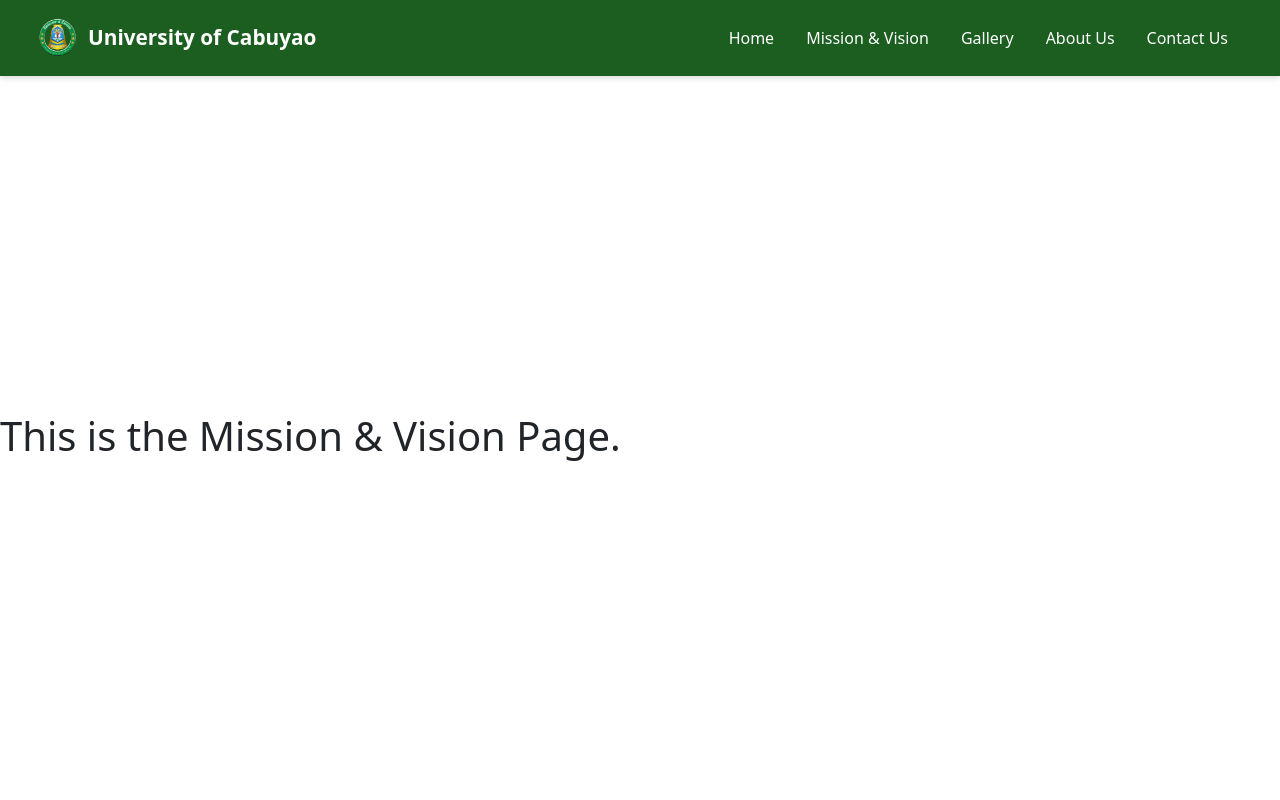
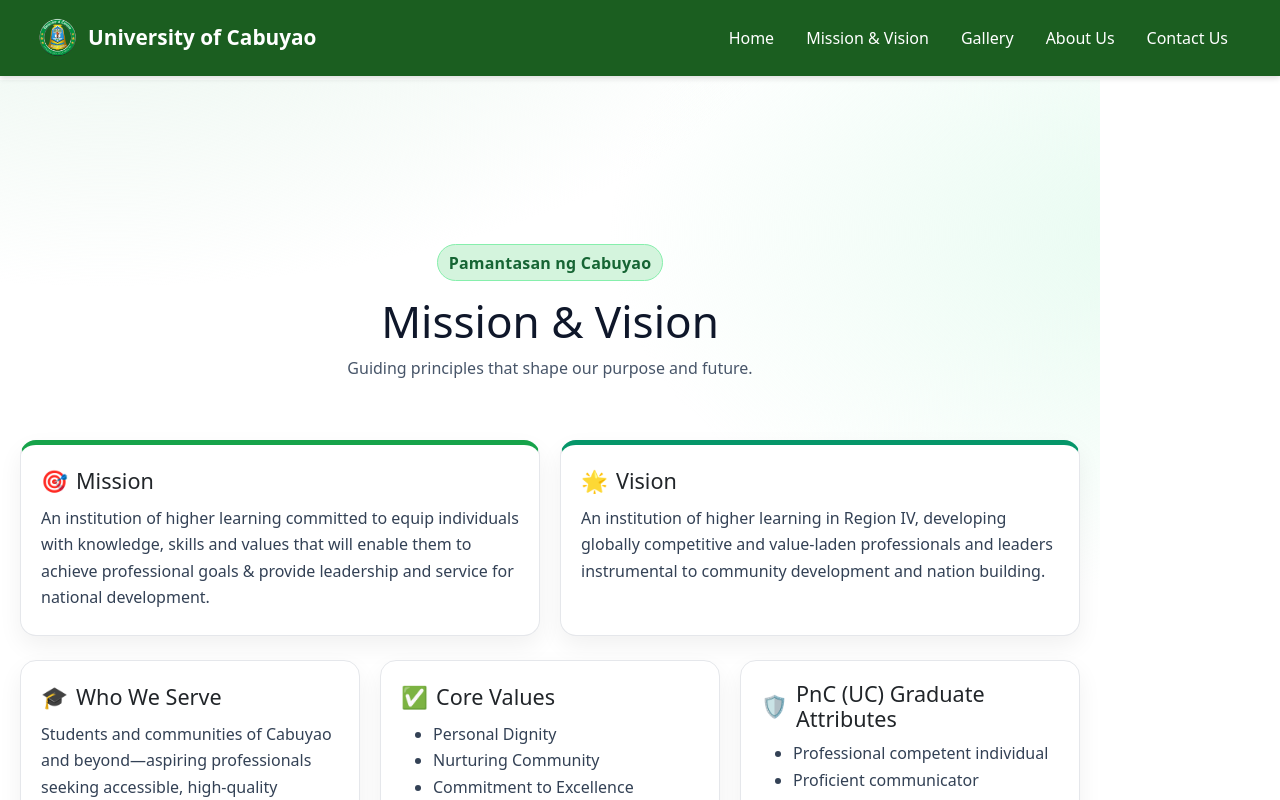
Before and after one commit to cessie840/UC-Website-ITP110, a React (Vite) app: page /mission-vision in a window 1280 px wide. Shown: the top 800 px of the page. Built offline with nearby package versions, Linux system fonts and the light colour scheme.

Commit message:
MissionVIsion- Done

```diff
--- /dev/null
+++ b/src/MissionVision.css
@@ -0,0 +1,176 @@
+.mv-section {
+    background: radial-gradient(1200px 600px at 10% -10%, #e8f5ed 0%, transparent 60%),
+                radial-gradient(1000px 600px at 110% 10%, #e6fbf0 0%, transparent 60%),
+                #ffffff;
+}
+
+.mv-container {
+    max-width: 1100px;
+    margin: 0 auto;
+    padding: 1.5rem 1rem 2rem;
+}
+
+@media (min-width: 576px) {
+    .mv-container { padding: 2rem 1.25rem 2.5rem; }
+}
+
+@media (min-width: 992px) {
+    .mv-container { padding: 2.5rem 1.25rem 3rem; }
+}
+
+.mv-hero {
+    text-align: center;
+    padding: 1.75rem 1rem 1.5rem;
+}
+
+@media (min-width: 576px) {
+    .mv-hero { padding: 2.25rem 1.25rem 1.75rem; }
+}
+
+@media (min-width: 992px) {
+    .mv-hero { padding: 2.75rem 1.25rem 2.25rem; }
+}
+
+.mv-badge {
+    display: inline-block;
+    background: #d4f4dd;
+    color: #166534;
+    border: 1px solid #86efac;
+    padding: .3rem .55rem;
+    border-radius: 999px;
+    font-weight: 600;
+    font-size: .85rem;
+    letter-spacing: .2px;
+    margin-bottom: .75rem;
+}
+
+@media (min-width: 576px) {
+    .mv-badge {
+        padding: .35rem .65rem;
+        font-size: 1rem;
+        margin-bottom: .85rem;
+    }
+}
+
+.mv-title {
+    margin: 0;
+    font-size: 1.75rem;
+    color: #0f172a;
+}
+
+@media (min-width: 576px) {
+    .mv-title { font-size: 2.25rem; }
+}
+
+@media (min-width: 992px) {
+    .mv-title { font-size: 2.75rem; }
+}
+
+.mv-subtitle {
+    margin: .5rem 0 0 0;
+    font-size: .95rem;
+    color: #475569;
+}
+
+@media (min-width: 576px) {
+    .mv-subtitle { font-size: 1rem; }
+}
+
+.mv-grid {
+    margin-top: 1rem;
+    display: grid;
+    grid-template-columns: 1fr;
+    gap: 1rem;
+}
+
+@media (min-width: 576px) {
+    .mv-grid {
+        margin-top: 1.25rem;
+        grid-template-columns: repeat(auto-fit, minmax(240px, 1fr));
+        gap: 1rem;
+    }
+}
+
+@media (min-width: 768px) {
+    .mv-grid {
+        margin-top: 1.5rem;
+        grid-template-columns: repeat(auto-fit, minmax(280px, 1fr));
+        gap: 1.25rem;
+    }
+}
+
+.mv-card {
+    position: relative;
+    background: #ffffff;
+    border: 1px solid #e5e7eb;
+    border-radius: 12px;
+    padding: 1rem 1rem 1.25rem;
+    box-shadow: 0 4px 12px rgba(2, 6, 23, 0.05);
+    transition: transform .2s ease, box-shadow .2s ease;
+}
+
+@media (min-width: 576px) {
+    .mv-card {
+        border-radius: 14px;
+        padding: 1.15rem 1.15rem 1.35rem;
+        box-shadow: 0 6px 18px rgba(2, 6, 23, 0.055);
+    }
+}
+
+@media (min-width: 768px) {
+    .mv-card {
+        border-radius: 16px;
+        padding: 1.25rem 1.25rem 1.5rem;
+        box-shadow: 0 10px 25px rgba(2, 6, 23, 0.06);
+    }
+}
+
+@media (hover: hover) and (pointer: fine) {
+    .mv-card:hover {
+        transform: translateY(-4px);
+        box-shadow: 0 16px 32px rgba(2, 6, 23, 0.1);
+    }
+}
+
+.mv-card-head {
+    display: flex;
+    align-items: center;
+    gap: .5rem;
+    margin-bottom: .5rem;
+}
+
+.mv-icon {
+    font-size: 1.35rem;
+}
+
+.mv-card h2 {
+    margin: 0;
+    font-size: 1.15rem;
+}
+
+@media (min-width: 576px) {
+    .mv-card h2 { font-size: 1.25rem; }
+}
+
+@media (min-width: 768px) {
+    .mv-card h2 { font-size: 1.35rem; }
+}
+
+.mv-text {
+    margin: .5rem 0 0 0;
+    font-size: .95rem;
+    color: #334155;
+    line-height: 1.65;
+}
+
+@media (min-width: 576px) {
+    .mv-text { font-size: 1rem; }
+}
+
+.mv-mission { border-top: 4px solid #16a34a; }
+.mv-vision { border-top: 4px solid #059669; }
+
+@media (min-width: 768px) {
+    .mv-mission { border-top: 5px solid #16a34a; }
+    .mv-vision { border-top: 5px solid #059669; }
+}
--- a/src/MissionVision.jsx
+++ b/src/MissionVision.jsx
@@ -1,4 +1,128 @@
-function MissionVision() {
-  return <h1>This is the Mission & Vision Page.</h1>;
+import React from "react";
+import "./MissionVision.css";
+
+export default function MissionVision() {
+    return (
+        <section className="mv-section">
+            <div className="mv-container">
+                <header className="mv-hero">
+                    <p className="mv-badge">Pamantasan ng Cabuyao</p>
+                    <h1 className="mv-title">Mission & Vision</h1>
+                    <p className="mv-subtitle">Guiding principles that shape our purpose and future.</p>
+                </header>
+
+                {/* Mission and Vision */}
+                <div className="mv-grid">
+                    <article className="mv-card mv-mission">
+                        <div className="mv-card-head">
+                            <span className="mv-icon" aria-hidden>🎯</span>
+                            <h2>Mission</h2>
+                        </div>
+                        <p className="mv-text">
+                        An institution of higher learning committed to equip individuals with
+                        knowledge, skills and values that will enable them to achieve
+                        professional goals & provide leadership and service for national development.
+                        </p>
+
+                    </article>
+
+                    <article className="mv-card mv-vision">
+                        <div className="mv-card-head">
+                            <span className="mv-icon" aria-hidden>🌟</span>
+                            <h2>Vision</h2>
+                        </div>
+                        <p className="mv-text">
+                            An institution of higher learning in Region IV, developing globally
+                            competitive and value-laden professionals and leaders instrumental to community development and nation building.
+                        </p>
+                    </article>
+                </div>
+
+                {/* Audience, Objectives, Commitments */}
+                <div className="mv-grid" aria-label="Strategic details">
+                    <article className="mv-card">
+                        <div className="mv-card-head">
+                            <span className="mv-icon" aria-hidden>🎓</span>
+                            <h2>Who We Serve</h2>
+                        </div>
+                        <p className="mv-text">
+                            Students and communities of Cabuyao and beyond—aspiring professionals
+                            seeking accessible, high‑quality education grounded in service.
+                        </p>
+                    </article>
+
+                    <article className="mv-card">
+                        <div className="mv-card-head">
+                            <span className="mv-icon" aria-hidden>✅</span>
+                            <h2>Core Values</h2>
+                        </div>
+                        <ul className="mv-text">
+                            <li>Personal Dignity</li>
+                            <li>Nurturing Community</li>
+                            <li>Commitment to Excellence</li>
+                        </ul>
+                    </article>
+
+                    <article className="mv-card">
+                        <div className="mv-card-head">
+                            <span className="mv-icon" aria-hidden>🛡️</span>
+                            <h2>PnC (UC) Graduate Attributes</h2>
+                        </div>
+                        <ul className="mv-text">
+                            <li>Professional competent individual</li>
+                            <li>Proficient communicator</li>
+                            <li>Analytical & problem solver</li>
+                            <li>Lifelong learner</li>
+                            <li>Team leader or player</li>
+                            <li>Productive individual</li>
+                            <li>Socially and ethically responsible citizen</li>
+                            <li>Technology‑driven professional</li>
+                            <li>Value‑laden professional</li>
+                        </ul>
+                    </article>
+                </div>
+
+                {/* Principles and Inspiration */}
+                <div className="mv-grid">
+                    <article className="mv-card" style={{gridColumn: "1 / -1"}}>
+                        <div className="mv-card-head">
+                            <span className="mv-icon" aria-hidden>🧭</span>
+                            <h2>Guiding Principles</h2>
+                        </div>
+                        <p className="mv-text">
+                            Personal Dignity • Nurturing Community • Commitment to Excellence •
+                            Lifelong Learning • Social Responsibility
+                        </p>
+                    </article>
+
+                    <article className="mv-card" style={{gridColumn: "1 / -1"}}>
+                        <div className="mv-card-head">
+                            <span className="mv-icon" aria-hidden>💬</span>
+                            <h2>Inspiration</h2>
+                        </div>
+                        <p className="mv-text" style={{fontStyle: "italic"}}>
+                            "We honor personal dignity, build a nurturing community, and pursue
+                            excellence—empowering lifelong learners to serve society with
+                            integrity, innovation, and purpose."
+                        </p>
+                    </article>
+                </div>
+
+                {                        }
+                <div className="mv-grid">
+                    <article className="mv-card" style={{gridColumn: "1 / -1"}}>
+                        <div className="mv-card-head">
+                            <span className="mv-icon" aria-hidden>📌</span>
+                            <h2>Get Involved</h2>
+                        </div>
+                        <p className="mv-text">
+                            Advance our mission and graduate attributes by partnering on research
+                            and extension projects, mentoring students, offering internships, or
+                            volunteering in community programs. Connect with us to collaborate.
+                        </p>
+                    </article>
+                </div>
+            </div>
+        </section>
+    );
 }
-export default MissionVision;
```
